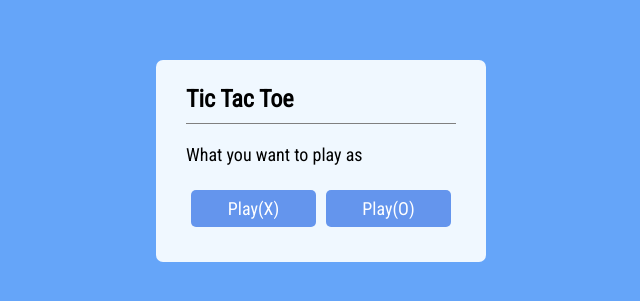
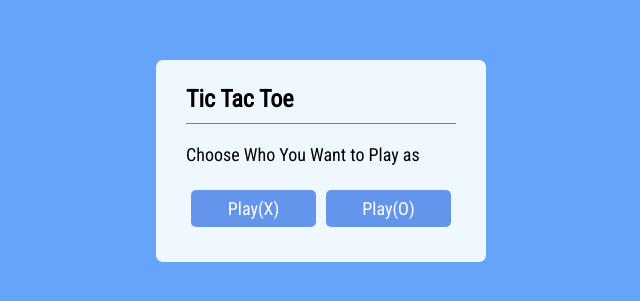
Before and after one commit to RealOtakuBoi/TicTacToe, a plain HTML site: page index.html in a window 1280 px wide. Shown: the part 239-540 px from the top of the page, 319-959 px from the left. Drawn offline with Linux system fonts and the light colour scheme.

Commit message:
minor text changes

```diff
--- a/index.html
+++ b/index.html
@@ -15,7 +15,7 @@
     <div class="select-box">
         <header>Tic Tac Toe</header>
         <div class="content">
-            <div class="title">What you want to play as</div>
+            <div class="title">Choose Who You Want to Play as</div>
             <div class="options">
                 <button class="playerX">Play(X)</button>
                 <button class="playerO">Play(O)</button>
```
